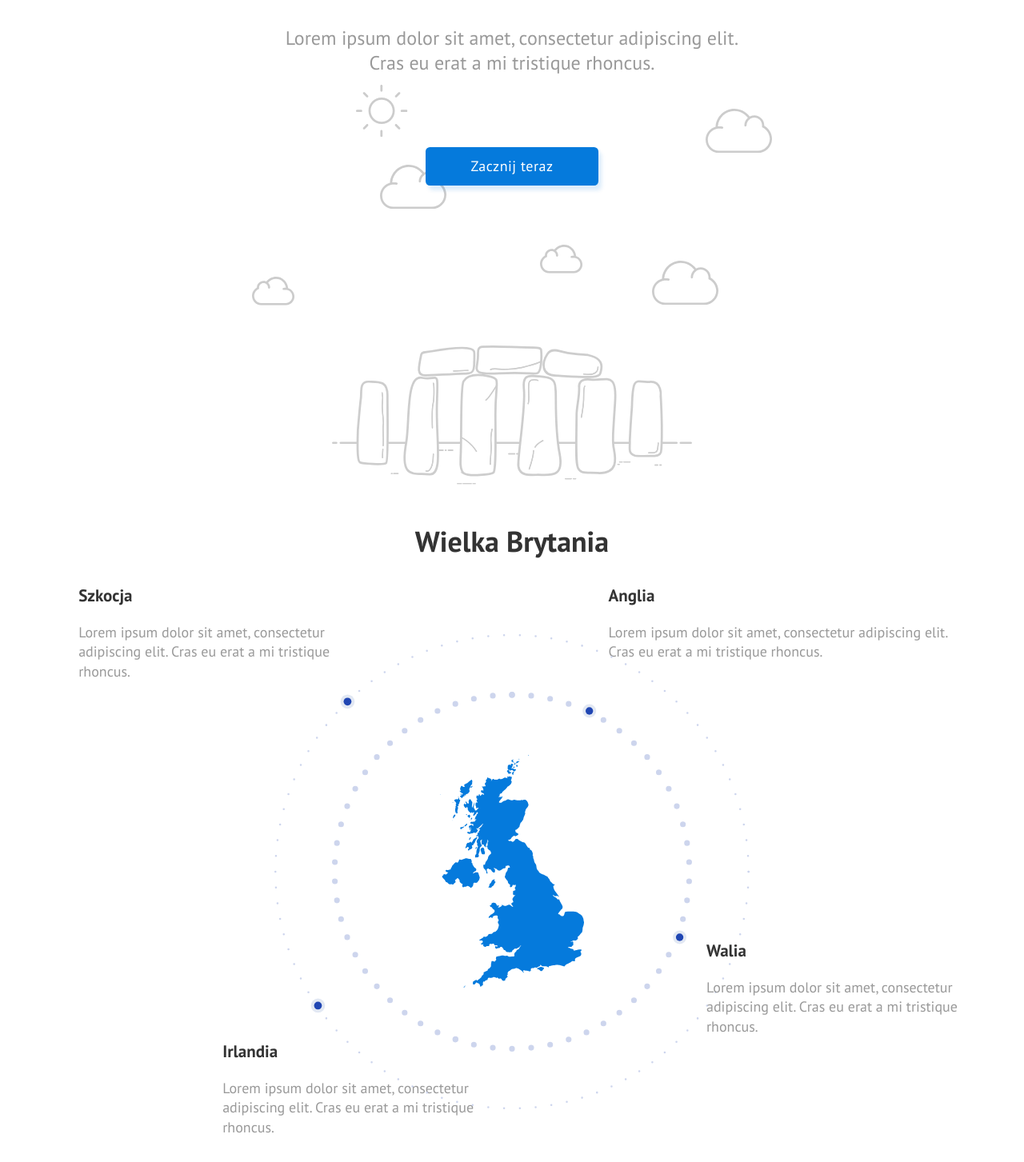
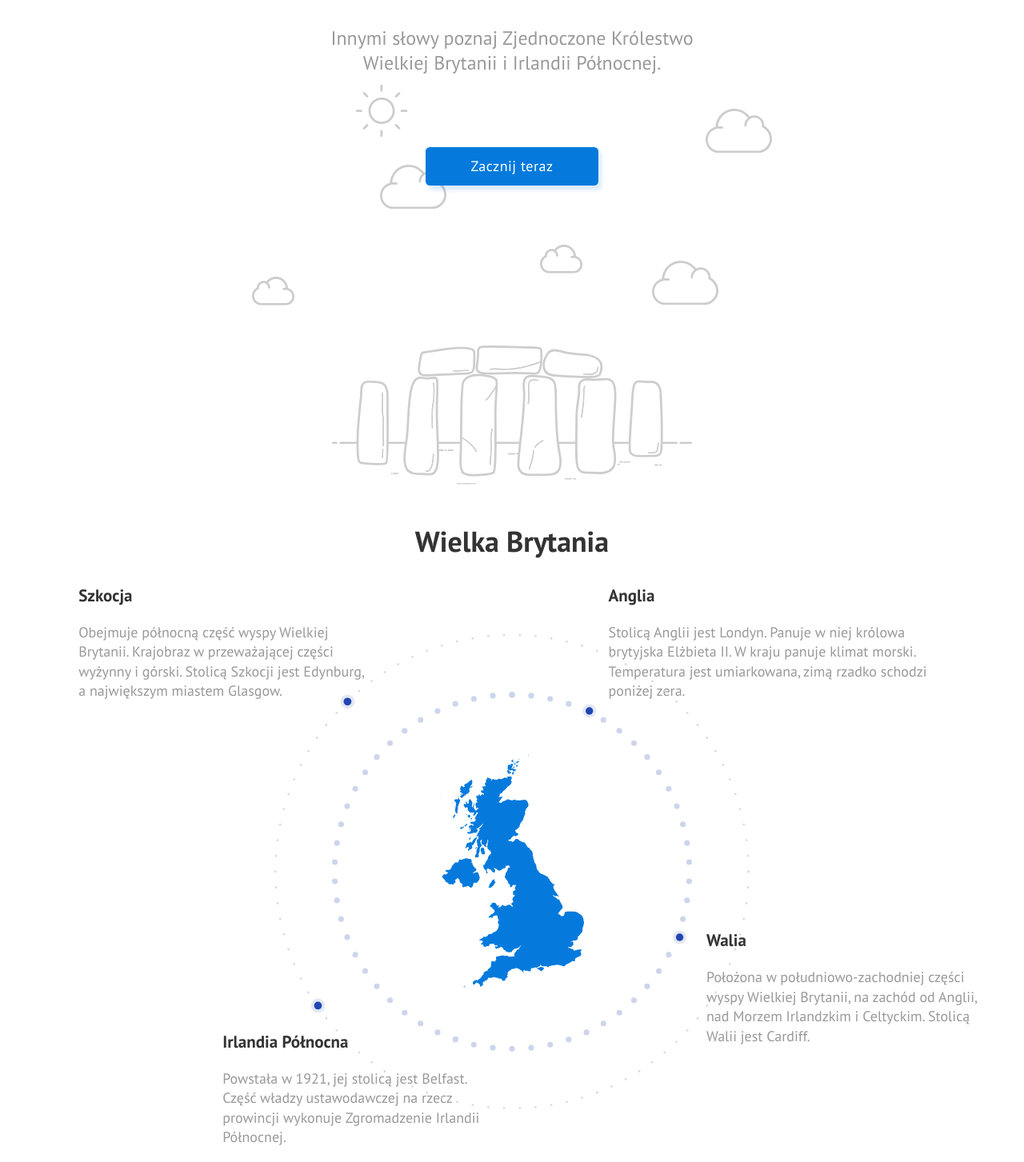
Before and after one commit to floreq/meet-the-great-britain, a plain HTML site: page index.html in a window 1280 px wide. Shown: the part 147-1600 px from the top of the page at 80% size. Drawn offline with Linux system fonts and the light colour scheme.

Commit message:
Filling text

```diff
--- a/index.html
+++ b/index.html
@@ -19,8 +19,8 @@
       <div class="hero">
         <h1>Poznaj Wielką Brytanię już dziś!</h1>
         <div>
-          Lorem ipsum dolor sit amet, consectetur adipiscing elit.<br>
-          Cras eu erat a mi tristique rhoncus.
+          Innymi słowy poznaj Zjednoczone Królestwo <br>
+          Wielkiej Brytanii i Irlandii Północnej.
         </div>
         <a class="button" href="#great-britain">Zacznij teraz</a>
         <canvas id="hero-image" width="650" height="500"></canvas>
@@ -32,11 +32,11 @@
         <div class="circle-infographic">
           <div class="first-item">
             <h3>Szkocja</h3>
-            <span>Lorem ipsum dolor sit amet, consectetur adipiscing elit. Cras eu erat a mi tristique rhoncus.</span>
+            <span>Obejmuje północną część wyspy Wielkiej Brytanii. Krajobraz w przeważającej części wyżynny i górski. Stolicą Szkocji jest Edynburg, a największym miastem Glasgow.</span>
           </div>
           <div class="second-item">
-            <h3>Irlandia</h3>
-            <span>Lorem ipsum dolor sit amet, consectetur adipiscing elit. Cras eu erat a mi tristique rhoncus.</span>
+            <h3>Irlandia Północna</h3>
+            <span>Powstała w 1921, jej stolicą jest Belfast. <br>Część władzy ustawodawczej na rzecz prowincji wykonuje Zgromadzenie Irlandii Północnej.</span>
           </div>
           <div class="thirt-item circle-in-circle">
             <img class="big-circle" src="images\big-circle.svg" alt="big-circle">
@@ -45,11 +45,11 @@
           </div>
           <div class="fourth-item">
             <h3>Walia</h3>
-            <span>Lorem ipsum dolor sit amet, consectetur adipiscing elit. Cras eu erat a mi tristique rhoncus.</span>
+            <span>Położona w południowo-zachodniej części wyspy Wielkiej Brytanii, na zachód od Anglii, nad Morzem Irlandzkim i Celtyckim. Stolicą Walii jest Cardiff.</span>
           </div>
           <div class="fifth-item">
             <h3>Anglia</h3>
-            <span>Lorem ipsum dolor sit amet, consectetur adipiscing elit. Cras eu erat a mi tristique rhoncus.</span>
+            <span>Stolicą Anglii jest Londyn. Panuje w niej królowa brytyjska Elżbieta II. W kraju panuje klimat morski. Temperatura jest umiarkowana, zimą rzadko schodzi poniżej zera.</span>
           </div>
         </div>
       </article>
@@ -106,11 +106,11 @@
           <span class="subtitle">stolica</span>
           <div class="article-title align-left"><h2>Londyn</h2></div>
           <div class="long-text">
-            Duis lacinia dolor in porta gravida. Vivamus gravida vestibulum pulvinar. Praesent at iaculis felis, id mollis massa. Donec cursus dui sed sapien dictum elementum. Nullam ac tempus turpis, vel elementum purus. Praesent luctus quam vel est vehicula, eu cursus dolor tincidunt. Nunc sed efficitur est.
+            Położony nad Tamizą, jest trzecim co do wielkości miastem Europy, po Moskwie i Stambule. Jest także największym miastem Unii Europejskiej Liczba mieszkańców Londynu wynosi około 8.4 miliona. Około 20% mieszkańców pochodzi z Azji, Afryki i Karaibów.
             <br><br>
-            Proin posuere, eros sit amet posuere pulvinar, lacus tellus tincidunt risus, at hendrerit est orci ac odio. Donec nunc tortor, fermentum id tincidunt vitae, lacinia bibendum erat.
+            Współczesny Londyn jest największym centrum finansowym świata. Dokonuje się tam 30% światowego obrotu walutami i 40% światowego obrotu euroobligacjami.
             <br><br>
-            Praesent at iaculis felis, id mollis massa. Donec cursus dui sed sapien dictum elementum. Nullam ac tempus turpis, vel elementum purus.
+            W Londynie panuje klimat umiarkowany. Najcieplejszym miesiącem jest lipiec, ze średnią temperaturą do 22.8 °C, a najzimniejszym miesiącem jest styczeń, ze średnią temperaturą do 8,1 °C.
           </div>
         </div>
         <img style="width: 24rem;" src="images\london.svg" alt="london">
```
Also changed, not shown: credits.html (+1 -0 lines), images/logo.svg (added).
